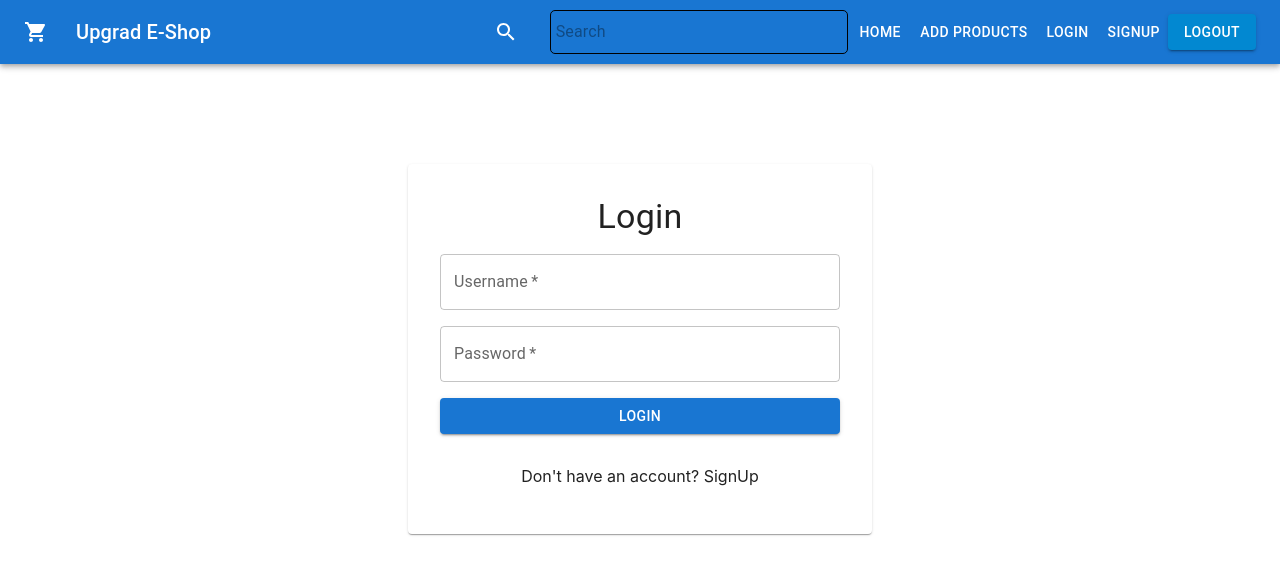
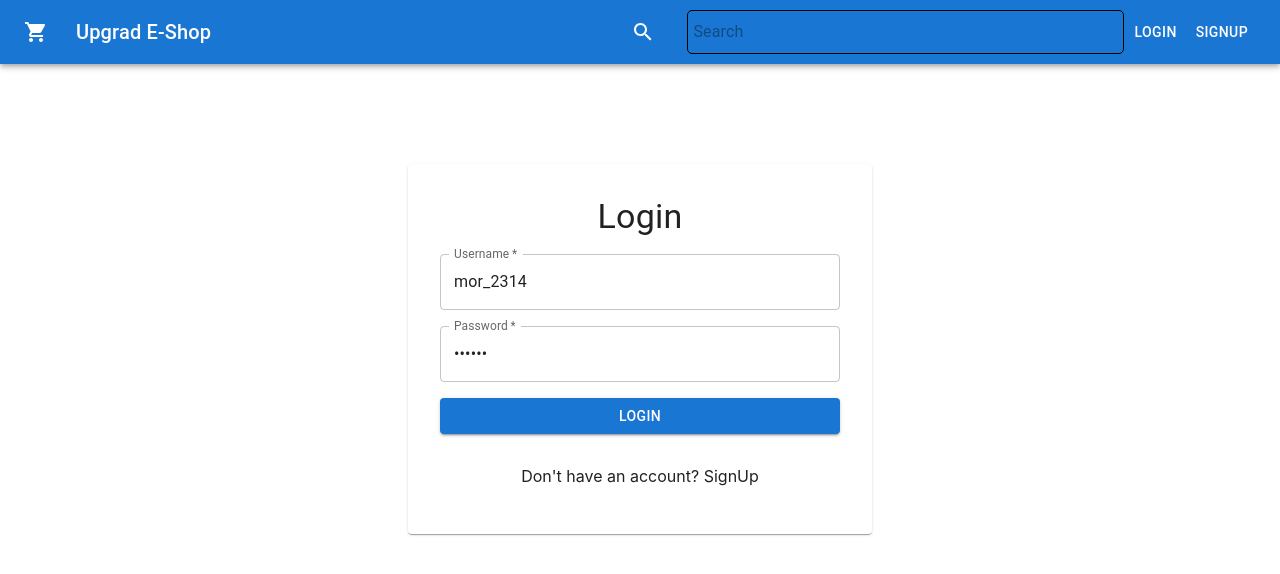
Before and after one commit to pradeepgajanoor/Upgrad-E-Shop-React-project, a React (Create React App) app: page /auth in a window 1280 px wide. Shown: the top 574 px of the page. Built offline with nearby package versions, Linux system fonts and the light colour scheme.

Commit message:
user role wise permissions

```diff
--- a/src/common/util/ProtectedRoute.js
+++ b/src/common/util/ProtectedRoute.js
@@ -1,5 +1,5 @@
 import React, { useEffect, useState } from "react";
-import { Route, useNavigate } from "react-router-dom";
+import { useNavigate } from "react-router-dom";
 
 
 const ProtectedRoute = (props) => {
@@ -15,9 +15,11 @@ const ProtectedRoute = (props) => {
         }
         setIsLoggedIn(true);
     }
+
     useEffect(() => {
         checkUserToken();
     }, [isLoggedIn]);
+
     return (
         <React.Fragment>
             {
--- /dev/null
+++ b/src/common/util/checkAuth.js
@@ -0,0 +1,27 @@
+
+
+const checkUserToken = () => {
+    const userToken = localStorage.getItem('user-token');
+    if (!userToken || userToken === 'undefined') {
+        console.log("User not logged in")
+      localStorage.clear();
+      return false
+    }
+    return true;
+  }
+
+  export default checkUserToken;
+
+export function getAuthToken(){
+  const token =  localStorage.getItem('user-token');
+  const userRole = localStorage.getItem('user-role');
+  const tokenType={
+    token,userRole
+  };
+  return tokenType;
+}
+
+export function tokenLoader(){
+    console.log("token loader",getAuthToken() )
+    return getAuthToken();
+}
--- a/src/components/navigationBar/navigationBar.js
+++ b/src/components/navigationBar/navigationBar.js
@@ -8,13 +8,37 @@ import ShoppingCartIcon from '@mui/icons-material/ShoppingCart';
 import SearchIcon from '@mui/icons-material/Search';
 import { InputBase } from '@mui/material';
 
-import {Link} from 'react-router-dom';
+import { Link, useNavigate, useRouteLoaderData } from 'react-router-dom';
+//import { useEffect, useState } from 'react';
 
 function NavigationBar() {
+    const token = useRouteLoaderData('root');
+    const navigate = useNavigate();
+   // const [isLoggedIn, setIsLoggedIn] = useState(false);
+
+    // useEffect(() => {
+    //     checkUserToken();
+    // }, []);
+
+
+    // const checkUserToken = () => {
+    //     const userToken = localStorage.getItem('user-token');
+    //     if (!userToken || userToken === 'undefined') {
+    //         setIsLoggedIn(false);
+    //     }else{
+    //         setIsLoggedIn(true);
+    //     }
+    //   }
 
     function handleSearchInput(value) {
         console.log("Search input:", value);
         // Process the search input here, e.g., send it to your backend for search
+    }
+
+    function logoutHandler(){
+        localStorage.clear();
+       // checkUserToken();
+        navigate('/auth');
     }
 
 
@@ -46,11 +70,13 @@ function NavigationBar() {
                         onChange={(event) => handleSearchInput(event.target.value)}
                     />
 
-                     <Button variant="text" color="inherit" component={Link} to="/">Home</Button>
-                    <Button variant="text" color="inherit">Add Products</Button>
-                    <Button variant="text" color="inherit" component={Link} to="/auth"> Login</Button>
-                    <Button variant="text" color="inherit" component={Link} to="/sign-up">SignUp</Button>
-                    <Button variant="contained" color="info">LogOut</Button>
+                    {token && <Button variant="text" color="inherit" component={Link} to="/">Home</Button>}
+                    {token && token.userRole ==='ADMIN' && <Button variant="text" color="inherit">Add Products</Button>}
+                    {!token && <Button variant="text" color="inherit" component={Link} to="/auth"> Login</Button>}
+                    {!token && <Button variant="text" color="inherit" component={Link} to="/sign-up">SignUp</Button>}
+                    {token &&  <Button variant="contained" color="info" onClick={() => {
+                        logoutHandler()
+                    }} >LogOut</Button>}
                 </Toolbar>
             </AppBar>
         </div>
--- a/src/index.js
+++ b/src/index.js
@@ -10,16 +10,22 @@ import RootLayout from './pages/root/root';
 import Error404 from './pages/Error404/404';
 import SignUpForm from './pages/signup/signup';
 import ProtectedRoute from './common/util/ProtectedRoute';
+import { tokenLoader } from './common/util/checkAuth';
 
 const router = createBrowserRouter([
   {
-    path:'/',
-    element:<RootLayout/>,
-    errorElement:<Error404/>,
-    children:[
-      {path:'/', element:<ProtectedRoute> <Home/></ProtectedRoute>},
-      {path:'/auth', element:<Login/>},
-      {path:'/sign-up', element:<SignUpForm/>},
+    path: '/',
+    element: <RootLayout />,
+    errorElement: <Error404 />,
+
+    children: [
+      {
+        path: '/', element: <ProtectedRoute> <Home /></ProtectedRoute>,
+        id: 'root',
+        loader: tokenLoader,
+      },
+      { path: '/auth', element: <Login /> },
+      { path: '/sign-up', element: <SignUpForm /> },
     ]
   },
 
--- a/src/pages/login/login.js
+++ b/src/pages/login/login.js
@@ -1,27 +1,43 @@
 import './login.css';
-import React, { useState } from "react";
+import React, { useEffect, useState } from "react";
 import { Button, TextField, Paper, Typography } from "@mui/material";
 import axios from 'axios';
+import { useNavigate } from 'react-router-dom';
 
 function Login() {
+    const navigate = useNavigate();
     // Use state hooks to store the username and password inputs
-    const [username, setUsername] = useState("");
-    const [password, setPassword] = useState("");
+    const [username, setUsername] = useState("mor_2314");
+    const [password, setPassword] = useState("83r5^_");
+    const adminUser = 'mor_2314';
+
+    const checkUserToken = () => {
+        const userToken = localStorage.getItem('user-token');
+        if (!userToken || userToken === 'undefined') {
+        }else{
+            navigate('/')
+        }
+
+    }
+
+    useEffect(() => {
+        checkUserToken();
+    }, []);
+
 
     // Handle the form submission
     const handleSubmit = (event) => {
         event.preventDefault(); // Prevent the default browser behavior
         console.log("Username:", username); // Log the username for debugging
         console.log("Password:", password); // Log the password for debugging
-        // Do something with the username and password here, e.g., send them to your backend for authentication
 
-       const loginAPI='https://fakestoreapi.com/auth/login';
-      const reqBody={
-        username: "mor_2314",
-        password: "83r5^_"
+        const loginAPI = 'https://fakestoreapi.com/auth/login';
+        const reqBody = {
+            username: username,
+            password: password
         }
         axios.post(loginAPI, reqBody).then((response) => {
-            console.log("login res=> ",response);
+            console.log("login res=> ", response);
             const data = response.data;
             const token = data.token;
             if (!token) {
@@ -30,6 +46,12 @@ function Login() {
             }
             localStorage.clear();
             localStorage.setItem('user-token', token);
+            if(username === adminUser){
+                localStorage.setItem('user-role', 'ADMIN');
+            }else{
+                localStorage.setItem('user-role', 'USER');
+            }
+           navigate('/');
         }).catch((error) => {
             alert("Oops! Some error occured.");
         });
--- a/src/pages/root/root.js
+++ b/src/pages/root/root.js
@@ -22,7 +22,7 @@ function RootLayout(){
 
     return <>
     <Box sx={{ flexGrow: 1 }}>
-        <NavigationBar />
+        <NavigationBar/>
         <Outlet/>
     </Box>
     </>
```
Lines whose indentation alone changed are shown as unchanged.
